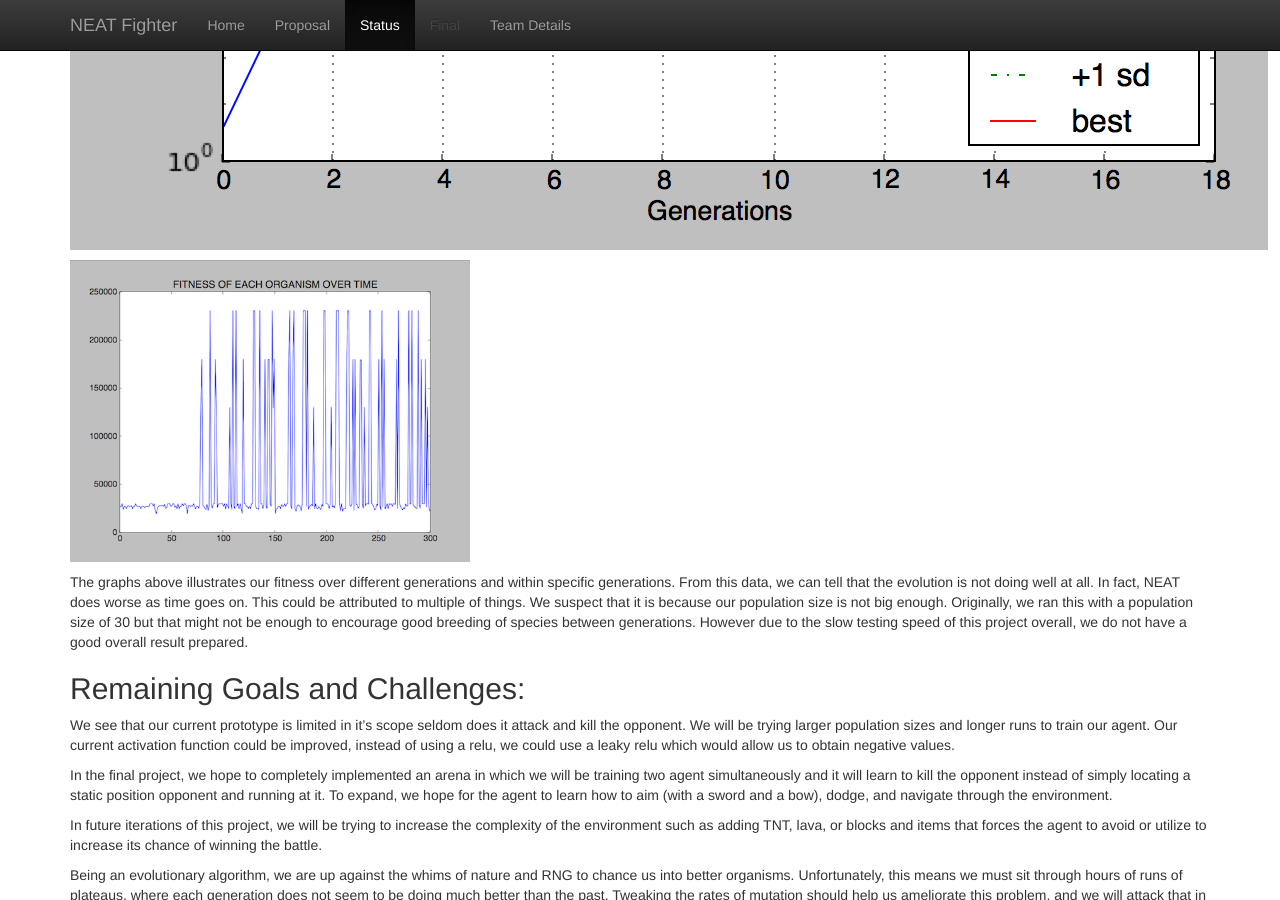
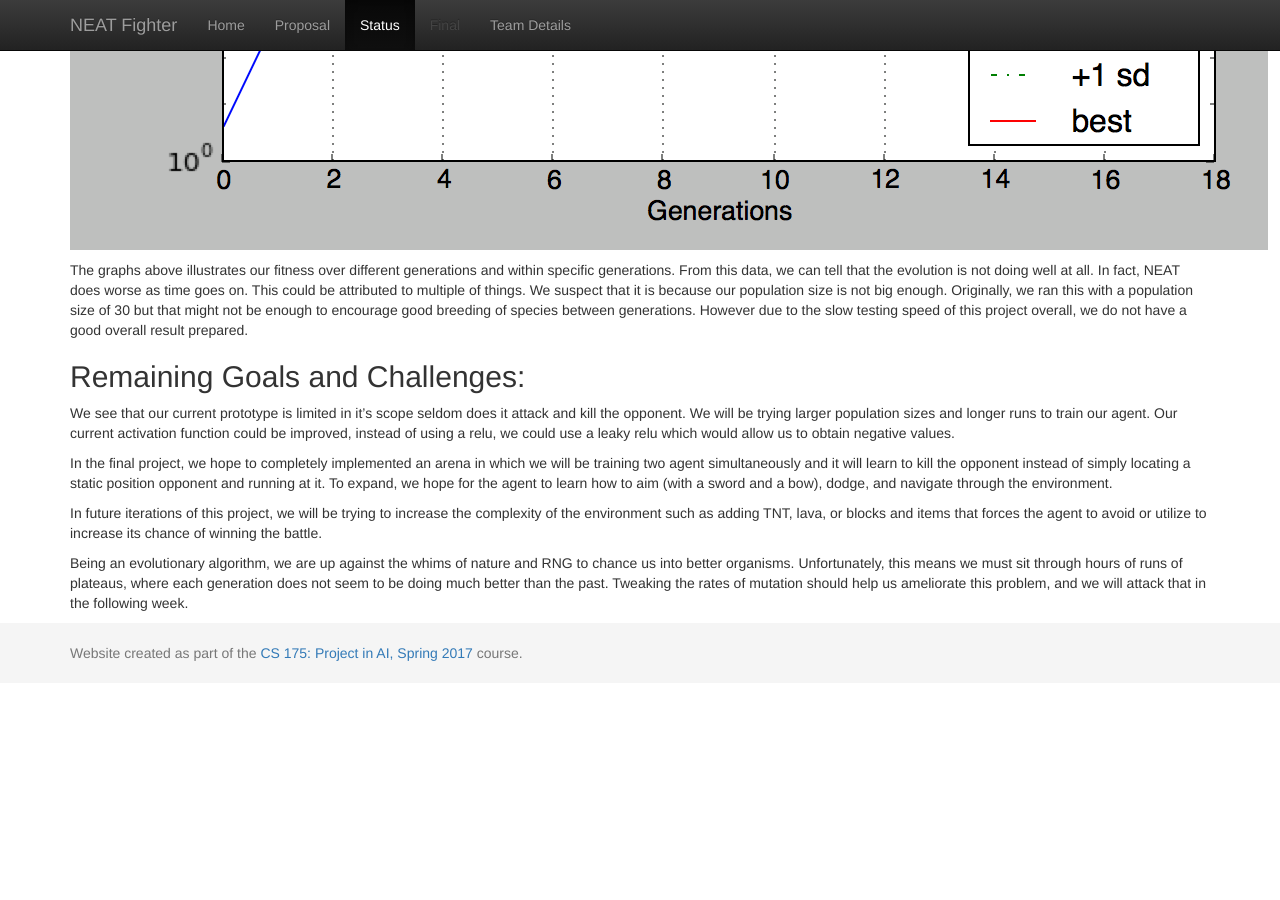
Before and after one commit to UCI-CS-175-Cool-Kids-Club/Neat_Fighter, a Jekyll site: the page built from docs/status.md, in a window 1280 px wide and 900 px high, scrolled down 6128 px. Built offline with Jekyll 4.4.1, drawn with Linux system fonts in a browser that asks for light colours; after the commit the page ends 6811 px from its top, so only the background shows below that.

Commit message:
clean up

```diff
--- a/docs/status.md
+++ b/docs/status.md
@@ -102,8 +102,6 @@ To evaluate our performance, we run our evolutionary program for 10 hours and se
 
 ![Progress](pics/18766898_10207011941297448_98452268_o.png)
 
-<p><img src="pics/status_fitness.png" alt="" style="width: 400px;"/></p>
-
 The graphs above illustrates our fitness over different generations and within specific generations. From this data, we can tell that the evolution is not doing well at all. In fact, NEAT does worse as time goes on. This could be attributed to multiple of things. We suspect that it is because our population size is not big enough. Originally, we ran this with a population size of 30 but that might not be enough to encourage good breeding of species between generations. However due to the slow testing speed of this project overall, we do not have a good overall result prepared.
 
 ## Remaining Goals and Challenges:
```
